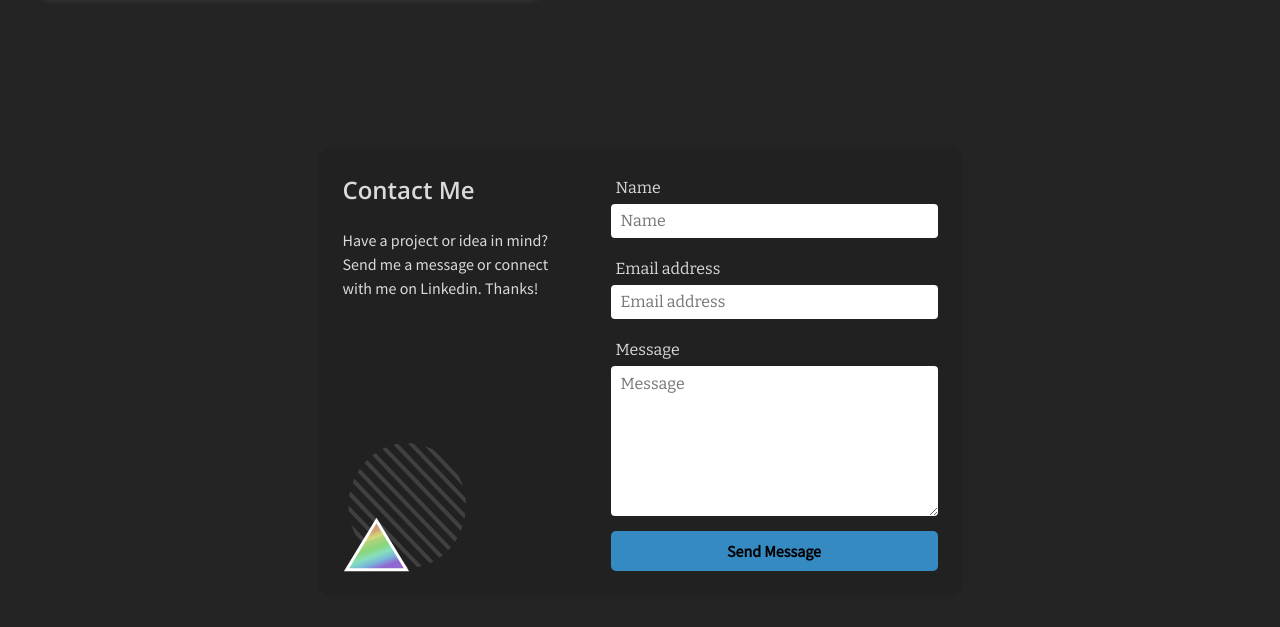
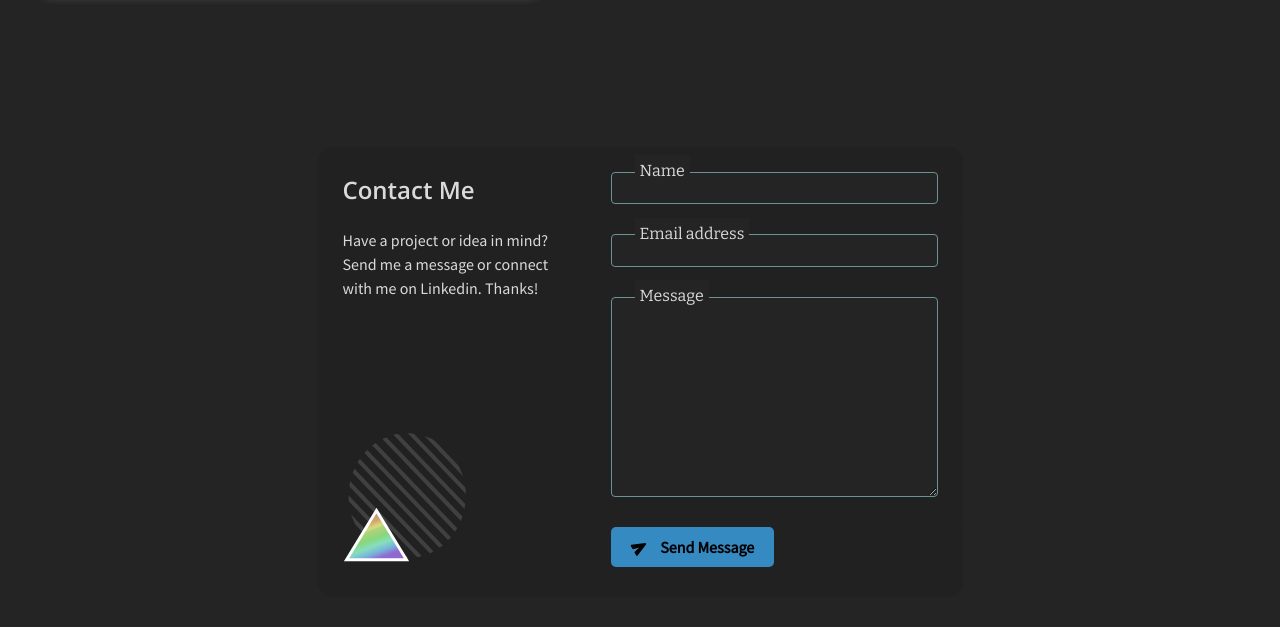
Before and after one commit to MichaelColeman/portfolio, a website: page index.html in a window 1280 px wide. Shown: the part 1082-1709 px from the top of the page. Drawn offline with nearby package versions, Linux system fonts and the light colour scheme.

Commit message:
style change form

```diff
--- a/index.html
+++ b/index.html
@@ -143,27 +143,15 @@
             </div>
           </div>
           <form id="formjs" action="">
+            <div class="input-container">
               <label for="name">Name</label>
-            <input
-              required
-              minlength="2"
-              spellcheck="false"
-              type="text"
-              name="name"
-              id="name"
-              placeholder="Name"
-              autocomplete="name"
-            />
+              <input required minlength="2" spellcheck="false" type="text" name="name" id="name" autocomplete="name" />
+            </div>
+            <div class="input-container">
               <label for="email">Email address</label>
-            <input
-              required
-              spellcheck="false"
-              type="email"
-              name="email"
-              id="email"
-              placeholder="Email address"
-              autocomplete="email"
-            />
+              <input required spellcheck="false" type="email" name="email" id="email" autocomplete="email" />
+            </div>
+            <div class="input-container">
               <label for="message">Message</label>
               <textarea
                 required
@@ -172,9 +160,13 @@
                 spellcheck="true"
                 name="message"
                 id="message"
-              placeholder="Message"
               ></textarea>
-            <button type="submit">Send Message</button>
+            </div>
+
+            <button type="submit">
+              <i class="send-icon"></i>
+              <span>Send Message</span>
+            </button>
           </form>
         </div>
       </section>
--- a/src/styles.css
+++ b/src/styles.css
@@ -354,12 +354,14 @@ header .logo {
 
 .form-image-container {
   display: flex;
+  position: relative;
   flex-grow: 1;
   align-items: flex-end;
 }
 
 .form-image-container img {
   position: absolute;
+  bottom: 10px;
 }
 
 .form-text {
@@ -376,54 +378,82 @@ header .logo {
 }
 
 form {
+  /* position: relative; */
   width: 60%;
   line-height: 2rem;
 }
 
+.input-container {
+  position: relative;
+}
+
+form input,
+form textarea {
+  display: block;
+  position: relative;
+  margin-bottom: 30px;
+  border: 1px solid var(--color-style-5);
+  border-radius: 4px;
+  background-color: var(--color-style-4);
+  padding-left: 10px;
+  width: 100%;
+  color: var(--color-style-3);
+  line-height: 4ex;
+  font-family: 'Bitter', serif;
+}
+
+form input:focus,
+form textarea:focus {
+  border: 1px purple solid;
+}
+
+form label {
+  position: absolute;
+  top: -2ex;
+  left: 1.5em;
+  z-index: 1;
+  background-color: var(--color-style-4);
+  padding: 0 5px;
+  color: var(--color-style-3);
+  font-family: 'Bitter', serif;
+}
+
+form textarea {
+  height: 200px;
+}
+
 form button[type='submit'] {
+  display: inline-flex;
+  justify-content: center;
+  align-items: center;
+  gap: 10px;
+  /* margin: 0 auto; */
   border: none;
   border-radius: 5px;
   background-color: var(--color-style-1);
   padding: 10px;
-  width: 100%;
+  width: 50%;
+}
+
+form button span {
   color: #000000;
   font-weight: 600;
   font-size: 1rem;
   font-family: 'Source Sans Pro', sans-serif;
 }
 
+.send-icon {
+  transform: rotate(-30deg);
+  height: 20px;
+  content: url('../img/MaterialSymbolsSendRounded.svg');
+}
+
 form button[type='submit']:hover {
   box-shadow: 0 0 5px var(--color-style-6);
 }
 
-form input,
-form textarea {
-  display: block;
-  margin-bottom: 15px;
-  border: none;
-  /* border-bottom: 2px solid var(--color-style-3); */
-  border-radius: 4px;
-  padding-left: 10px;
-  width: 100%;
-  font: inherit;
-  font-family: 'Bitter', serif;
-}
-
-form label {
-  padding-left: 5px;
-  font-family: 'Bitter', serif;
-}
-
-form textarea {
-  height: 150px;
-}
-
-form address {
-  display: inline;
-}
-
 /*
-  Footer Section
+Footer Section
 */
 footer {
   display: flex;
```
Also changed, not shown: img/MaterialSymbolsSendRounded.svg (added). Lines whose indentation alone changed are shown as unchanged.
